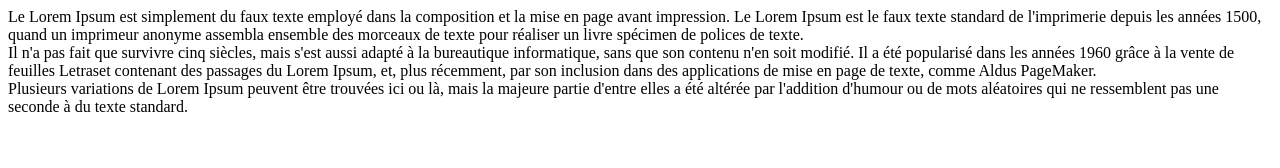
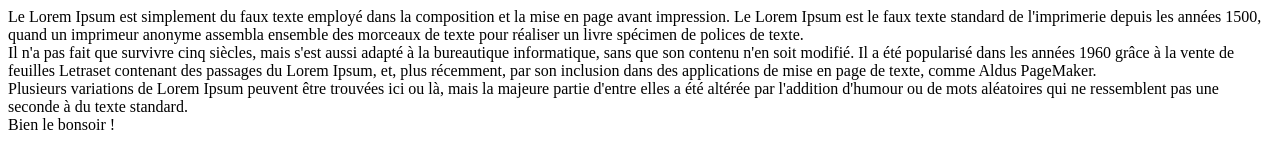
Before and after one commit to MaryneH/Collabo, a plain HTML site: page index.html in a window 1280 px wide. Drawn offline with Linux system fonts and the light colour scheme.

Commit message:
j'ai modifié

```diff
--- a/index.html
+++ b/index.html
@@ -22,5 +22,8 @@
         Plusieurs variations de Lorem Ipsum peuvent être trouvées ici ou là, mais la majeure partie d'entre elles a été altérée par
         l'addition d'humour ou de mots aléatoires qui ne ressemblent pas une seconde à du texte standard.
     </div>
+    <div>
+        Bien le bonsoir !
+    </div>
 </body>
 </html>
```
